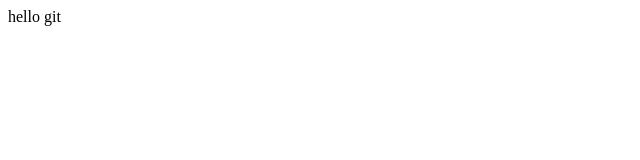
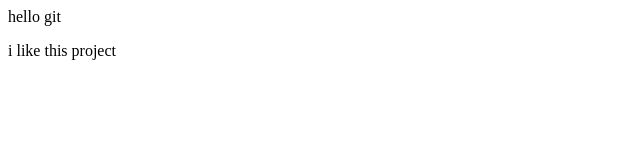
Before and after one commit to chengchaozhang/shop, a plain HTML site: page index.html in a window 1280 px wide. Shown: the full height of the page, 0-640 px from the left. Drawn offline with Linux system fonts and the light colour scheme.

Commit message:
my first file v2

```diff
--- a/index.html
+++ b/index.html
@@ -3,5 +3,6 @@
 	<head></head>
 	<body>
 		hello git
+		<p>i like this project</p>
 	</body>
 </html>
```
